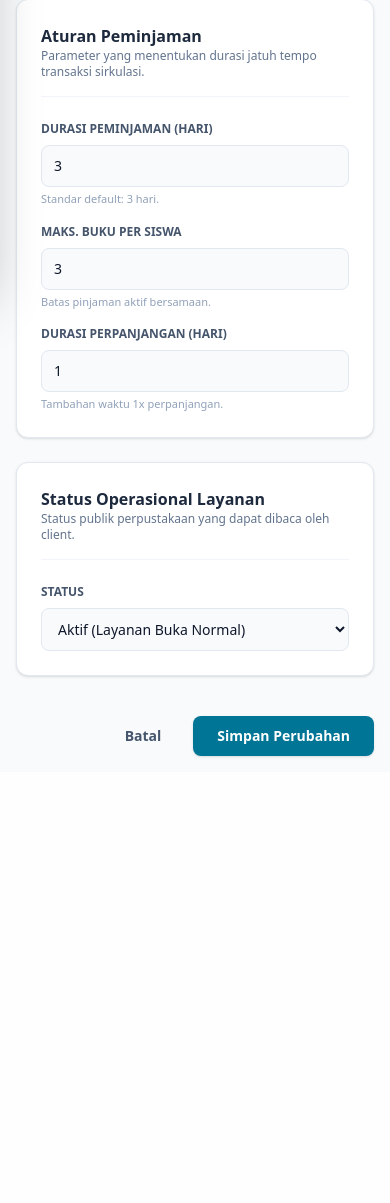
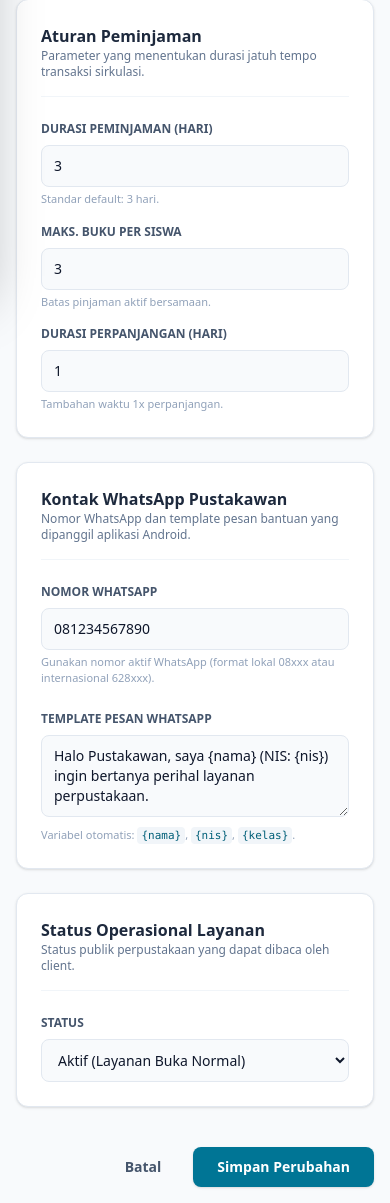
Before and after one commit to fadhlanel/rest-api-perpustakaan, a Laravel app: page /admin/pengaturan in a window 390 px wide. Shown: the part 556-1759 px from the top of the page. Before the commit the page ends 1314 px from the top, so only its background shows below. Run offline with Laravel 12, Linux system fonts and the light colour scheme; the visitor is signed in with stand-in values (Sample User, id 1); data that the repository does not hold is empty; style sheets or scripts are compiled from the project's sources.

Commit message:
feat: nomor dan template WhatsApp pengaturan dari panel admin
- Pengaturan model: default whatsapp_nomor dan whatsapp_template
- PengaturanController: validasi input nomor dan template
- Pengaturan edit view: kartu kontak WhatsApp Pustakawan
- Config API: whitelist angka (whatsapp_nomor sebagai string)
- Layout admin: nama perpustakaan & sekolah ditampilkan dari Pengaturan di title, sidebar, header mobile
- AdminModulesTest: cek whatsapp_nomor di config endpoint
- Pint formatting

```diff
--- a/app/Http/Controllers/Admin/PengaturanController.php
+++ b/app/Http/Controllers/Admin/PengaturanController.php
@@ -29,6 +29,8 @@ class PengaturanController extends Controller
             'batas_buku' => ['required', 'integer', 'min:1', 'max:10'],
             'durasi_perpanjangan' => ['required', 'integer', 'min:1', 'max:14'],
             'status_layanan' => ['required', 'in:aktif,pemeliharaan,tutup'],
+            'whatsapp_nomor' => ['nullable', 'string', 'max:30'],
+            'whatsapp_template' => ['nullable', 'string', 'max:500'],
         ]);
 
         foreach ($data as $key => $value) {
--- a/app/Http/Controllers/Api/ConfigController.php
+++ b/app/Http/Controllers/Api/ConfigController.php
@@ -13,7 +13,9 @@ class ConfigController extends Controller
         $config = [];
         foreach (Pengaturan::DEFAULTS as $key => $default) {
             $val = Pengaturan::get($key, $default);
-            $config[$key] = is_numeric($val) ? (int) $val : $val;
+            $config[$key] = in_array($key, ['durasi_peminjaman', 'batas_buku', 'durasi_perpanjangan'], true)
+                ? (int) $val
+                : $val;
         }
 
         return $this->successResponse($config, 'Konfigurasi sistem perpustakaan.');
--- a/app/Models/Pengaturan.php
+++ b/app/Models/Pengaturan.php
@@ -24,6 +24,8 @@ class Pengaturan extends Model
         'batas_buku' => '3',
         'durasi_perpanjangan' => '1',
         'status_layanan' => 'aktif',
+        'whatsapp_nomor' => '081234567890',
+        'whatsapp_template' => 'Halo Pustakawan, saya {nama} (NIS: {nis}) ingin bertanya perihal layanan perpustakaan.',
     ];
 
     public static function get(string $kunci, ?string $default = null): string
--- a/resources/views/admin/layouts/app.blade.php
+++ b/resources/views/admin/layouts/app.blade.php
@@ -1,9 +1,13 @@
+@php
+    $namaPerpustakaan = \App\Models\Pengaturan::get('nama_perpustakaan');
+    $namaSekolah = \App\Models\Pengaturan::get('nama_sekolah');
+@endphp
 <!DOCTYPE html>
 <html lang="id">
 <head>
     <meta charset="UTF-8">
     <meta name="viewport" content="width=device-width, initial-scale=1.0">
-    <title>@yield('title') - PustakaDigital</title>
+    <title>@yield('title') - {{ $namaPerpustakaan }}</title>
     @vite(['resources/css/app.css', 'resources/js/app.js'])
     <style>
         /* Standalone responsive sidebar rules - immune to build/cache discrepancies */
@@ -76,8 +80,8 @@
         <aside id="adminSidebar" class="mobile-closed bg-white border-r border-slate-200 flex flex-col min-h-screen" aria-label="Navigasi Utama">
             <div class="p-5 sm:p-6 border-b border-slate-100 flex items-center justify-between">
                 <div>
-                    <h1 class="text-xl font-bold text-slate-800">PustakaDigital</h1>
-                    <p class="text-xs text-slate-500 uppercase tracking-wider mt-0.5">SIPUSTAKA SMK / SMA</p>
+                    <h1 class="text-xl font-bold text-slate-800">{{ $namaPerpustakaan }}</h1>
+                    <p class="text-xs text-slate-500 uppercase tracking-wider mt-0.5">{{ $namaSekolah }}</p>
                     <div class="mt-3 px-2.5 py-1 bg-blue-50 text-blue-600 text-[10px] font-bold rounded inline-block">UNIT PERPUSTAKAAN INDUK</div>
                 </div>
                 <button type="button" id="mobileSidebarCloseBtn" onclick="closeMobileSidebar()" class="p-2 text-slate-400 hover:text-slate-600 hover:bg-slate-100 rounded-lg transition" aria-label="Tutup menu">
@@ -108,7 +112,7 @@
                     <button type="button" id="mobileMenuBtn" onclick="openMobileSidebar()" class="p-2 rounded-lg border border-slate-200 text-slate-600 hover:bg-slate-50 focus:outline-none focus:ring-2 focus:ring-cyan-500" aria-label="Buka menu navigasi">
                         <svg class="w-5 h-5" fill="none" stroke="currentColor" viewBox="0 0 24 24"><path stroke-linecap="round" stroke-linejoin="round" stroke-width="2" d="M4 6h16M4 12h16M4 18h16"/></svg>
                     </button>
-                    <span class="font-bold text-slate-800 text-base md:hidden">PustakaDigital</span>
+                    <span class="font-bold text-slate-800 text-base md:hidden">{{ $namaPerpustakaan }}</span>
                 </div>
 
                 <div class="flex items-center gap-4">
--- a/resources/views/admin/pengaturan/edit.blade.php
+++ b/resources/views/admin/pengaturan/edit.blade.php
@@ -78,6 +78,31 @@
 
         <div class="bg-white rounded-xl border border-slate-200 shadow-sm p-6 space-y-6">
             <div class="border-b border-slate-100 pb-4">
+                <h3 class="text-base font-bold text-slate-800">Kontak WhatsApp Pustakawan</h3>
+                <p class="text-xs text-slate-500">Nomor WhatsApp dan template pesan bantuan yang dipanggil aplikasi Android.</p>
+            </div>
+
+            <div>
+                <label class="block text-xs font-bold text-slate-600 uppercase mb-2">Nomor WhatsApp</label>
+                <input type="text" name="whatsapp_nomor" value="{{ old('whatsapp_nomor', $settings['whatsapp_nomor']) }}" placeholder="08xxxxxxxxxx atau 628xxxxxxxxxx" class="w-full bg-slate-50 border border-slate-200 rounded-lg px-3 py-2.5 text-sm focus:ring-cyan-500 focus:border-cyan-500">
+                <p class="text-[11px] text-slate-400 mt-1">Gunakan nomor aktif WhatsApp (format lokal 08xxx atau internasional 628xxx).</p>
+                @error('whatsapp_nomor')
+                    <p class="text-xs text-red-600 mt-1">{{ $message }}</p>
+                @enderror
+            </div>
+
+            <div>
+                <label class="block text-xs font-bold text-slate-600 uppercase mb-2">Template Pesan WhatsApp</label>
+                <textarea name="whatsapp_template" rows="3" class="w-full bg-slate-50 border border-slate-200 rounded-lg px-3 py-2.5 text-sm focus:ring-cyan-500 focus:border-cyan-500" placeholder="Halo Pustakawan, saya {nama} (NIS: {nis})...">{{ old('whatsapp_template', $settings['whatsapp_template']) }}</textarea>
+                <p class="text-[11px] text-slate-400 mt-1">Variabel otomatis: <code class="bg-slate-100 px-1 py-0.5 rounded text-cyan-800">{nama}</code>, <code class="bg-slate-100 px-1 py-0.5 rounded text-cyan-800">{nis}</code>, <code class="bg-slate-100 px-1 py-0.5 rounded text-cyan-800">{kelas}</code>.</p>
+                @error('whatsapp_template')
+                    <p class="text-xs text-red-600 mt-1">{{ $message }}</p>
+                @enderror
+            </div>
+        </div>
+
+        <div class="bg-white rounded-xl border border-slate-200 shadow-sm p-6 space-y-6">
+            <div class="border-b border-slate-100 pb-4">
                 <h3 class="text-base font-bold text-slate-800">Status Operasional Layanan</h3>
                 <p class="text-xs text-slate-500">Status publik perpustakaan yang dapat dibaca oleh client.</p>
             </div>
```
Also changed, not shown: tests/Feature/AdminModulesTest.php (+4 -1 lines).
